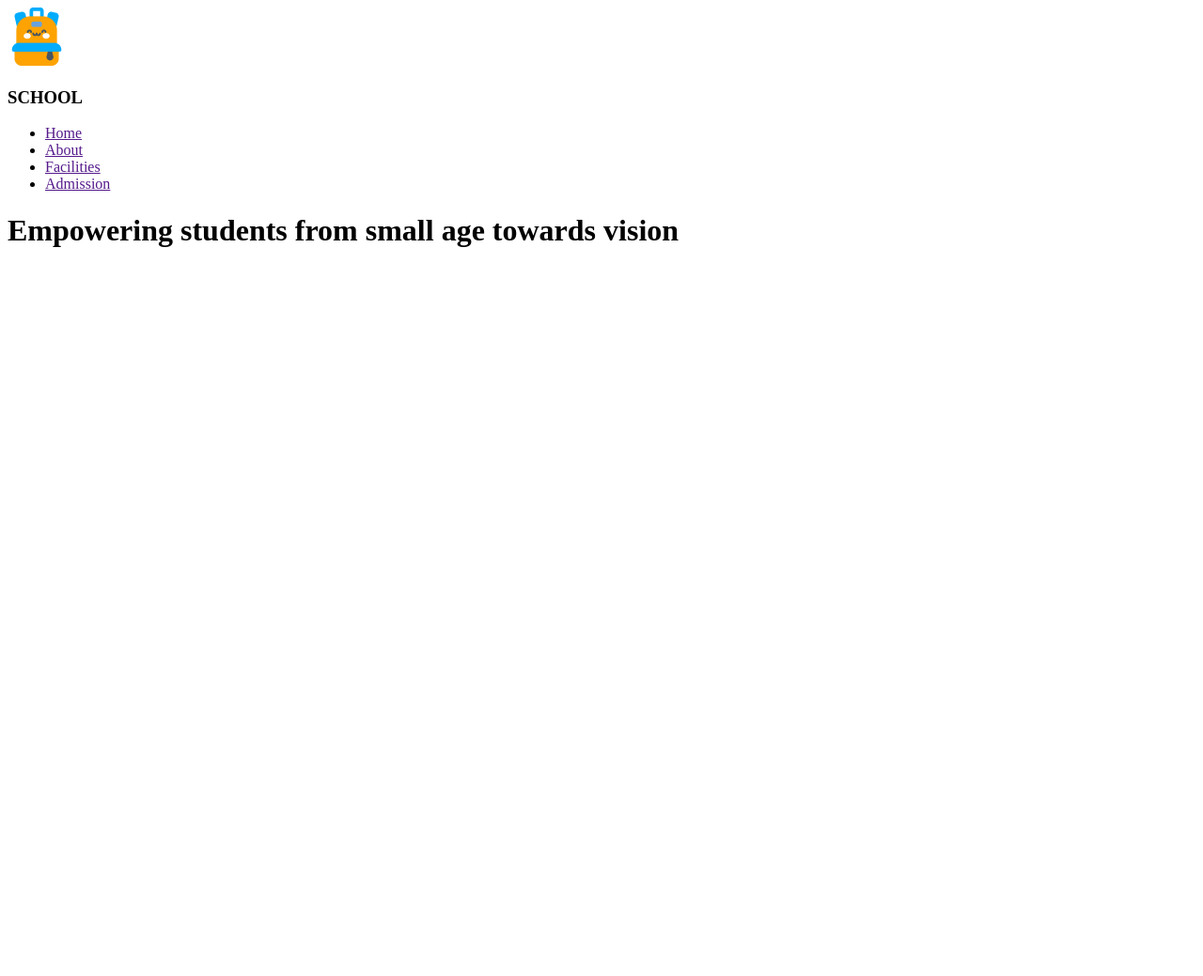
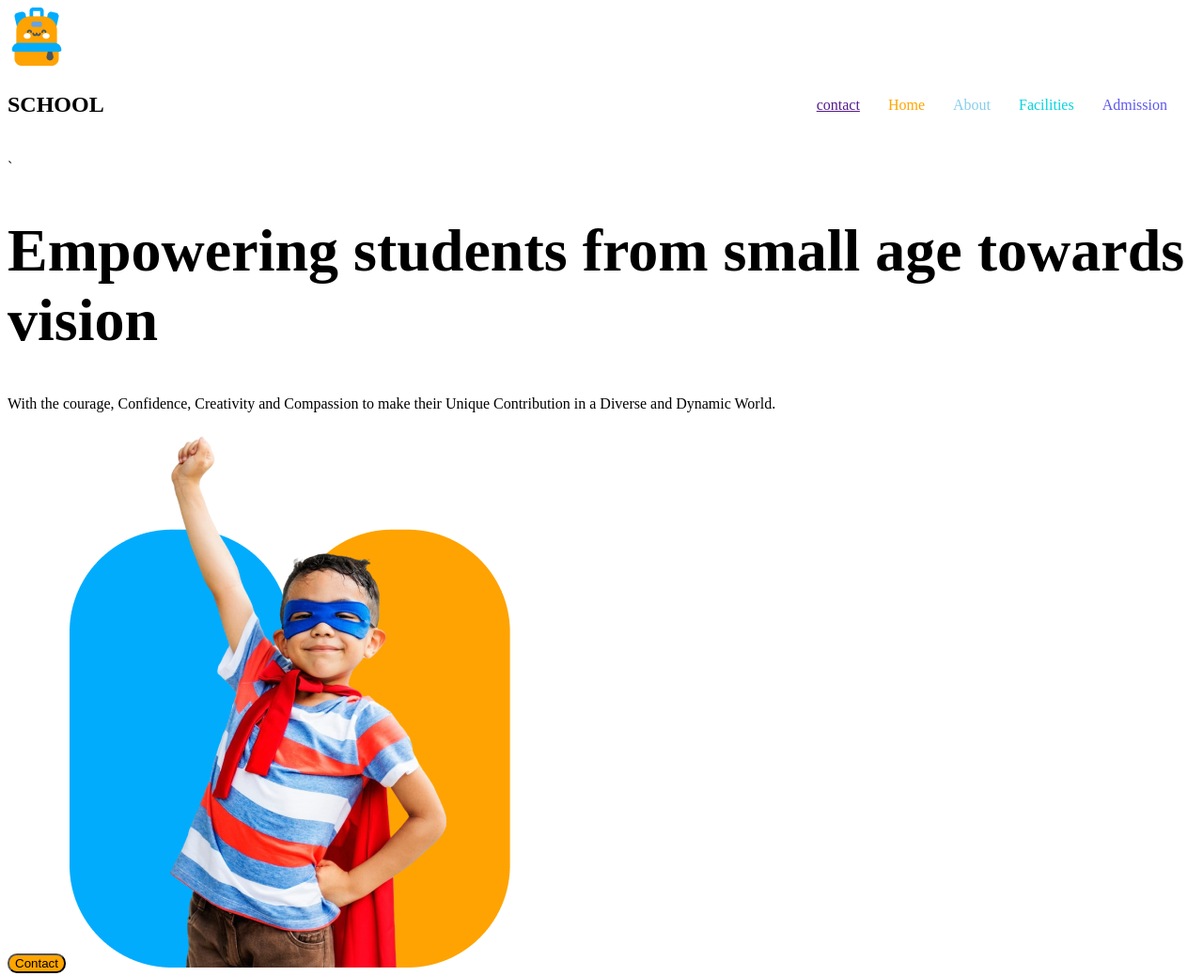
Before and after one commit to fazlerabbi2003/school-kids-project, a plain HTML site: page index.html in a window 1280 px wide. Shown: the whole page at 94% size. Before the commit the page ends 800 px from the top, so only its background shows below. Drawn offline with Linux system fonts and the light colour scheme.

Commit message:
added a all image and new style

```diff
--- a/index.html
+++ b/index.html
@@ -11,21 +11,26 @@
         <div class="logo">
           <img src="assets/logo.png" alt="School"School>
         </div>
-        <nav class="navbar">
+        <nav class="navbar display-flex">
             <h3 class="brand">SCHOOL</h3>
-            <ul class="nav-links display flex">
-             <li class="nav-item"><a href="" class="nav-link">Home</a></li>
-             <li class="nav-item"><a href="" class="nav-link">About</a></li>
-             <li class="nav-item"><a href="" class="nav-link">Facilities</a></li>
-             <li class="nav-item"><a href="" class="nav-link">Admission</a></li>
+            <ul class="nav-links display-flex">
+             <li class="nav-item"><a href="" claaa="btn text-orange">contact</a></li>
+             <li class="nav-item"><a href="" class="nav-link text-orange">Home</a></li>
+             <li class="nav-item"><a href="" class="nav-link text-skyblue">About</a></li>
+             <li class="nav-item"><a href="" class="nav-link text-05D4DF">Facilities</a></li>
+             <li class="nav-item"><a href="" class="nav-link text-5D58EF">Admission</a></li>
             </ul>
-
-
         </nav>
+       <div class="banner">`
+                <h1 class="banner-tittle">Empowering
+                    students from small age towards vision</h1>
+                <p class="banner-description">With the courage, Confidence, Creativity and Compassion to make their Unique Contribution in a Diverse and Dynamic World.</p>
+                <button class="btn-primary">Contact</button>
+                   <img src="assets/hero-kids.png" alt="">
+        </div>
     </header>
     <main>
-        <h1>Empowering
-            students from small age towards vision</h1>
+
     </main>
     <footer>
 
--- a/styles/style.css
+++ b/styles/style.css
@@ -12,12 +12,78 @@
 .display-flex{
     display: flex;
 }
+.btn-primary{
+    background-color: orange;
+    border-radius: 10px;
+}
+/*navbar color */
+.text-orange{
+    color: orange;
+
+}
+.text-skyblue{
+    color: skyblue;
+}
+.text-05D4DF{
+    color: #05D4DF;
+}
+.text-5D58EF{
+    color: #5D58EF;
+
+}
 
 
 /* header styles */
 
 
 /*navbar related styles */
-.nav{
+.navbar{
+   justify-content: space-between;
+   align-items: center;
+}
+.brand{
+  font-weight: 700;
+  font-size: 1.5rem;
+  align-items: center ;
+}
+.nav-item{
+    list-style: none;
+    margin-right: 30px;
+    font-weight: 500;
+}
+.nav-link{
+    text-decoration: none;
+}
+.navbar, .navb
+.tear{
+max-width: 1440px;
+margin: auto;
+}
+.banner-tittle{
+    font-weight: 700;
+    font-size: 4em;
 
 }
+.banner{
+    justify-content: center;
+    margin-block: 20px;
+}
+.banner-image{
+width: 100%;
+}
+.teams{
+    align-items: center;
+}
+.team-image-container{
+    display: grid;
+    grid-template-columns: repeat(2, 1fr);
+    gap: 24px;
+}
+
+
+
+@media screen and (max-width: 576px) {
+    .navbar, .nav-links{
+     flex-direction: column;
+    }
+}
```
